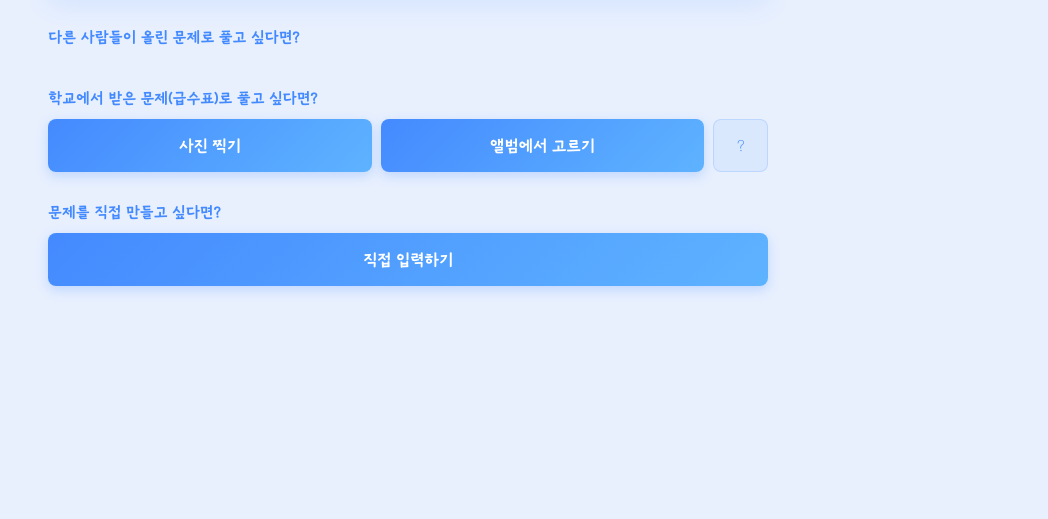
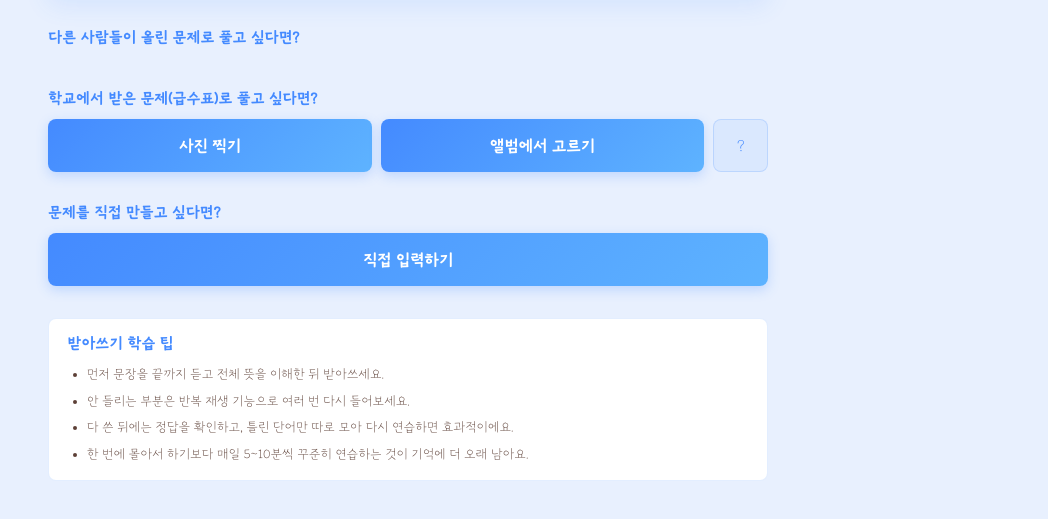
Before and after one commit to ktt9117/dictation-app, a website: page index.html in a window 1280 px wide. Shown: the part 181-700 px from the top of the page, without its empty margins (232-1280 px from the left). Drawn offline with Linux system fonts and the light colour scheme; no server answers.

Commit message:
fix: AdSense 게시자 콘텐츠 없는 화면 정책 대응
- 광고 push를 초기 콘텐츠 렌더링 이후로 지연
- OCR 처리 중(로딩) 상태에서는 광고 영역 숨김
- 광고 바로 위에 항상 노출되는 받아쓰기 학습 팁 섹션 추가
- 학습 팁을 광고 앞에 배치해 홈/상세 화면 모두 콘텐츠-광고 인접성 보장

```diff
--- a/index.html
+++ b/index.html
@@ -1556,6 +1556,40 @@
      data-ad-status="unfilled" 속성으로 미채움 슬롯 자체를 아예 숨긴다. */
   ins.adsbygoogle[data-ad-status="unfilled"] {
     display: none !important;
+  }
+
+  /* 광고 위 항상 노출되는 실 콘텐츠 블록 — "게시자 콘텐츠 없는 화면에 광고" 정책 대응.
+     홈/상세 화면 전환과 무관하게 항상 렌더링되어, 광고 바로 위에 빈 div가 아니라
+     실제 텍스트 콘텐츠가 오도록 보장한다. */
+  .dictation-tips {
+    margin-top: 1.75rem;
+    padding: 0.9rem 1rem;
+    background: white;
+    border-radius: var(--r-md);
+    border: 1px solid rgba(68, 138, 255, 0.15);
+  }
+
+  :root[data-theme="dark"] .dictation-tips {
+    background: #2a2a3e !important;
+    border-color: rgba(68, 138, 255, 0.2) !important;
+  }
+
+  .dictation-tips-list {
+    margin: 0;
+    padding-left: 1.1rem;
+    display: flex;
+    flex-direction: column;
+    gap: 0.35rem;
+  }
+
+  .dictation-tips-list li {
+    line-height: 1.5;
+  }
+
+  /* 콘텐츠 없이 광고만 노출되는 상태(OCR 처리 중 등)를 방지하기 위해 JS가
+     이 클래스로 광고 영역 자체를 숨긴다. */
+  #adSlot.ad-hidden {
+    display: none;
   }
 </style>
 </head>
@@ -1781,6 +1815,19 @@
 <div class="grouptitle" id="groupTitle"></div>
 <div id="list"></div>
 
+<!-- 광고 바로 위에 항상 존재하는 실제 콘텐츠. 홈/상세 어느 상태에서도 빈 화면
+     옆에 광고가 붙지 않도록 보장한다 (AdSense "게시자 콘텐츠 없는 화면" 정책 대응). -->
+<div id="dictationTips" class="dictation-tips">
+  <div class="grade-select-label">받아쓰기 학습 팁</div>
+  <ul class="dictation-tips-list text-secondary text-xs">
+    <li>먼저 문장을 끝까지 듣고 전체 뜻을 이해한 뒤 받아쓰세요.</li>
+    <li>안 들리는 부분은 반복 재생 기능으로 여러 번 다시 들어보세요.</li>
+    <li>다 쓴 뒤에는 정답을 확인하고, 틀린 단어만 따로 모아 다시 연습하면 효과적이에요.</li>
+    <li>한 번에 몰아서 하기보다 매일 5~10분씩 꾸준히 연습하는 것이 기억에 더 오래 남아요.</li>
+  </ul>
+</div>
+
+<div id="adSlot">
 <ins class="adsbygoogle"
      style="display:block; margin-top:1.5rem"
      data-ad-client="ca-pub-7166460126134807"
@@ -1788,7 +1835,7 @@
      data-ad-format="auto"
      data-full-width-responsive="true"
      data-tag-for-age-treatment="1"></ins>
-<script>(adsbygoogle = window.adsbygoogle || []).push({});</script>
+</div>
   </main>
 </div>
 
@@ -1808,6 +1855,8 @@ const curProblems = () => (groups[current]?.problems ?? []);
 function setProcessingState(processing) {
   isProcessing = processing;
   $("processingBanner").style.display = processing ? "block" : "none";
+  // 처리 중 배너만 있는 "알림/로딩" 화면에는 광고를 노출하지 않는다 (AdSense 정책).
+  $("adSlot").classList.toggle("ad-hidden", processing);
 
   // 모든 인터랙티브 요소 비활성화
   const buttons = document.querySelectorAll("button:not(#closeBanner)");
@@ -2762,6 +2811,11 @@ $("generateRandom").onclick = async () => {
 
 // 페이지 로드 시 학년 목록 조회
 loadGrades();
+
+// 광고 요청은 홈 화면 초기 콘텐츠(히어로/저장된 세트/학습 팁)가 모두 렌더링된
+// 뒤에 보낸다 — 페이지 파싱 도중 곧바로 push하면 콘텐츠가 채워지기 전 "빈
+// 화면" 상태로 광고가 요청될 수 있다 (AdSense "게시자 콘텐츠 없는 화면" 정책).
+(adsbygoogle = window.adsbygoogle || []).push({});
 </script>
 </body>
 </html>
```
Also changed, not shown: 1 other file.
